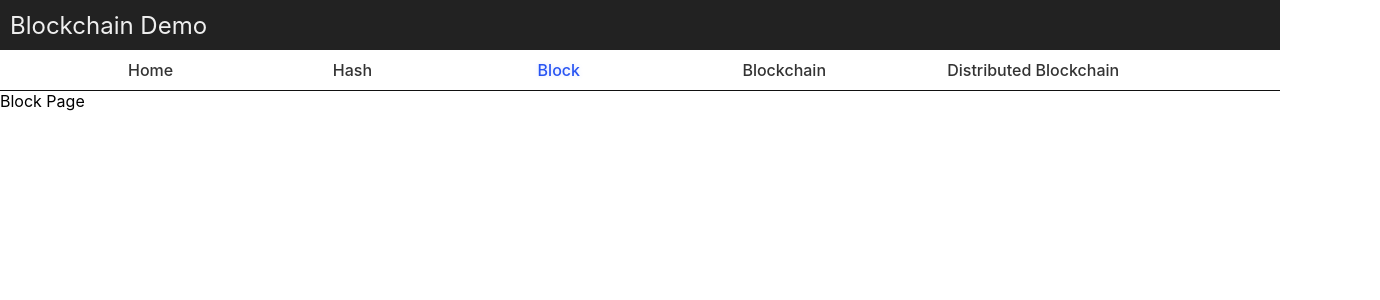
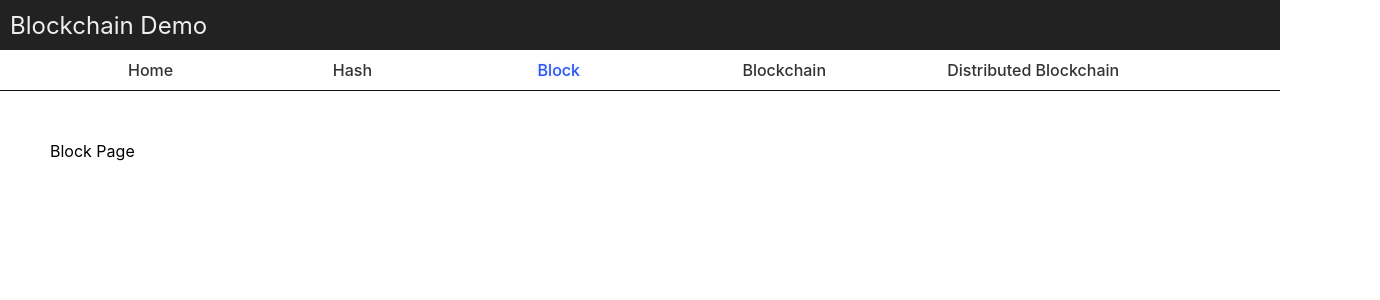
Before and after one commit to joecaro/blockchain-demo-reactJS, a React (Create React App) app: page /block in a window 1280 px wide. Shown: the top 300 px of the page, 1380 px wide, since content can reach past the window. Built offline with nearby package versions, Linux system fonts and the light colour scheme.

Commit message:
main component

```diff
--- a/src/App.js
+++ b/src/App.js
@@ -5,6 +5,7 @@ import {
   NavLink,
 } from "react-router-dom";
 import Header from "./components/Header";
+import Main from "./components/Main";
 import Nav from "./components/Nav";
 import Block from "./Pages/Block";
 import Blockchain from "./Pages/Blockchain";
@@ -66,6 +67,7 @@ function App() {
         </ul>
       </Nav>
 
+      <Main>
         <Routes>
           <Route exact path='/' element={<Home />}></Route>
           <Route path='/hash' element={<Hash />}></Route>
@@ -73,6 +75,7 @@ function App() {
           <Route path='/blockchain' element={<Blockchain />}></Route>
           <Route path='/distributed' element={<DistributedChain />}></Route>
         </Routes>
+      </Main>
     </Router>
   );
 }
--- /dev/null
+++ b/src/components/Main.js
@@ -0,0 +1,11 @@
+import React from "react";
+import styled from "styled-components";
+
+export default function Main({ children }) {
+  return <MainContainer>{children}</MainContainer>;
+}
+
+const MainContainer = styled.main`
+  width: 100vw;
+  padding: 50px;
+`;
```
Lines whose indentation alone changed are shown as unchanged.
